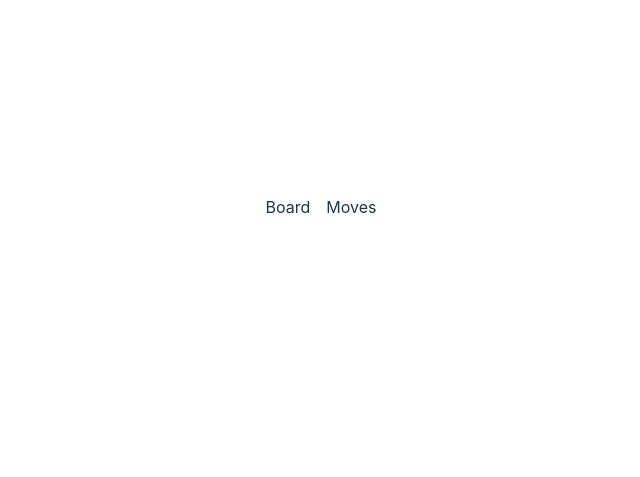
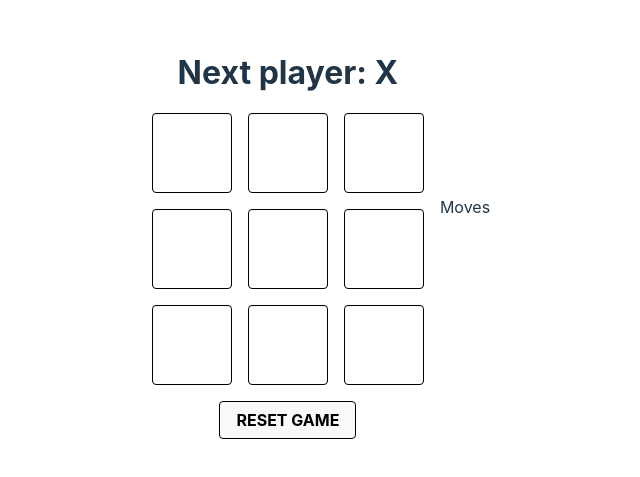
Before and after one commit to wasim7raja10/react-tic-tac-toe, a React (Vite) app: page / in a window 1280 px wide. Shown: the part 193-670 px from the top of the page, without its empty margins (319-959 px from the left). Built offline with nearby package versions, Linux system fonts and the light colour scheme.

Commit message:
Refactor Board component and add game reset functionality

```diff
--- a/src/App.css
+++ b/src/App.css
@@ -31,5 +31,28 @@
 	font-weight: bold;
 	height: 80px;
 	width: 80px;
-	color: "black";
+	color: #000;
+	display: grid;
+	place-content: center;
+	font-size: 2rem;
 }
+
+.square:hover {
+	background-color: #eee;
+}
+
+.status {
+	font-size: 2rem;
+	font-weight: bold;
+	margin-bottom: 1rem;
+}
+
+.reset {
+	font-size: 1rem;
+	font-weight: bold;
+	margin-top: 1rem;
+	padding: 0.5rem 1rem;
+	border-radius: 0.25rem;
+	cursor: pointer;
+	border: 1px solid #000;
+}
--- a/src/App.tsx
+++ b/src/App.tsx
@@ -1,14 +1,34 @@
+import { useState } from "react";
 import "./App.css";
 import Board from "./Board";
 import Moves from "./Moves";
 
 function App() {
+	const [history, setHistory] = useState([Array(9).fill(null)]);
+	const [moveNumber, setMoveNumber] = useState(0);
+	const currentBoardState = history[history.length - 1];
+
+	function handlePlay(nextBoardState: string[]) {
+		setHistory([...history, nextBoardState]);
+    setMoveNumber(moveNumber + 1);
+	}
+
+  function handleResetGame() {
+    setHistory([Array(9).fill(null)]);
+    setMoveNumber(0);
+  }
+
 	return (
 		<>
 			<div className="flex gap">
 				{/* Game */}
 				<div>
-					<Board />
+					<Board
+						currentBoardState={currentBoardState}
+						onPlay={handlePlay}
+						currentMoveNumber={moveNumber}
+					/>
+          <button onClick={handleResetGame} className="reset">RESET GAME</button>
 				</div>
 
 				{/* Move */}
--- a/src/Board.tsx
+++ b/src/Board.tsx
@@ -1,5 +1,44 @@
-function Board() {
-	return <div>Board</div>;
+import { calculateWinner } from "./lib/helper";
+
+function Board({
+	currentBoardState,
+	onPlay,
+	currentMoveNumber,
+}: {
+	currentBoardState: string[];
+	onPlay: (nextBoardState: string[]) => void;
+	currentMoveNumber: number;
+}) {
+	function handleClick(index: number) {
+		if (currentBoardState[index] || calculateWinner(currentBoardState)) {
+			return;
+		}
+		const nextBoardState = [...currentBoardState];
+		nextBoardState[index] = currentMoveNumber % 2 === 0 ? "X" : "O";
+		onPlay(nextBoardState);
+	}
+
+	const winner = calculateWinner(currentBoardState);
+	const status = winner
+		? `Winner: ${winner}`
+		: `Next player: ${currentMoveNumber % 2 === 0 ? "X" : "O"}`;
+
+	return (
+		<>
+			<h6 className="status">{status}</h6>
+			<div className="board">
+				{currentBoardState.map((square: string, index: number) => (
+					<button
+						className="square"
+						onClick={() => handleClick(index)}
+						key={index}
+					>
+						{square}
+					</button>
+				))}
+			</div>
+		</>
+	);
 }
 
 export default Board;
```
